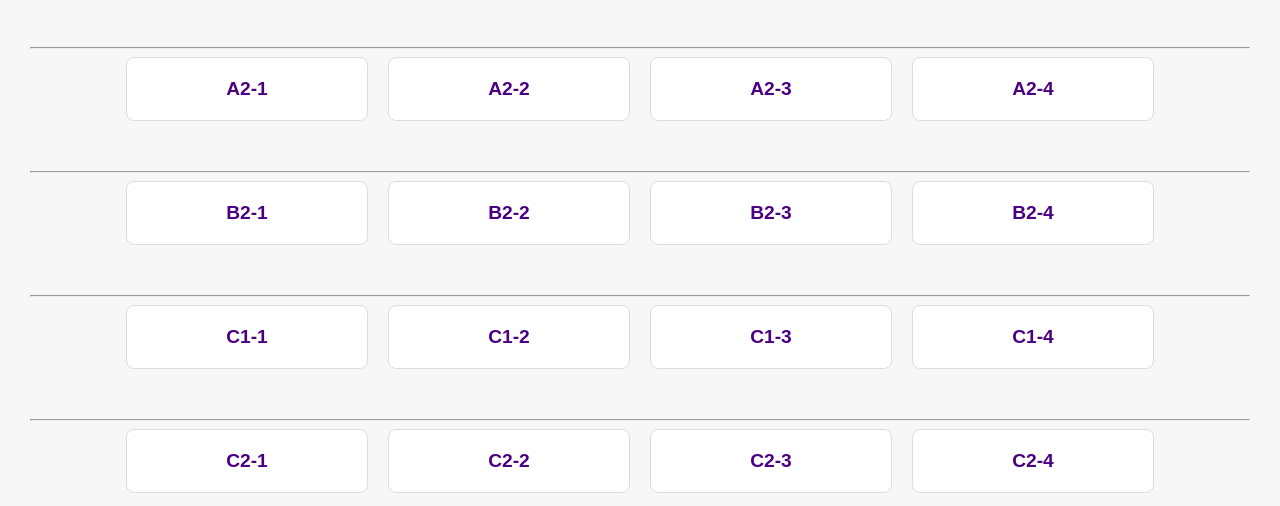
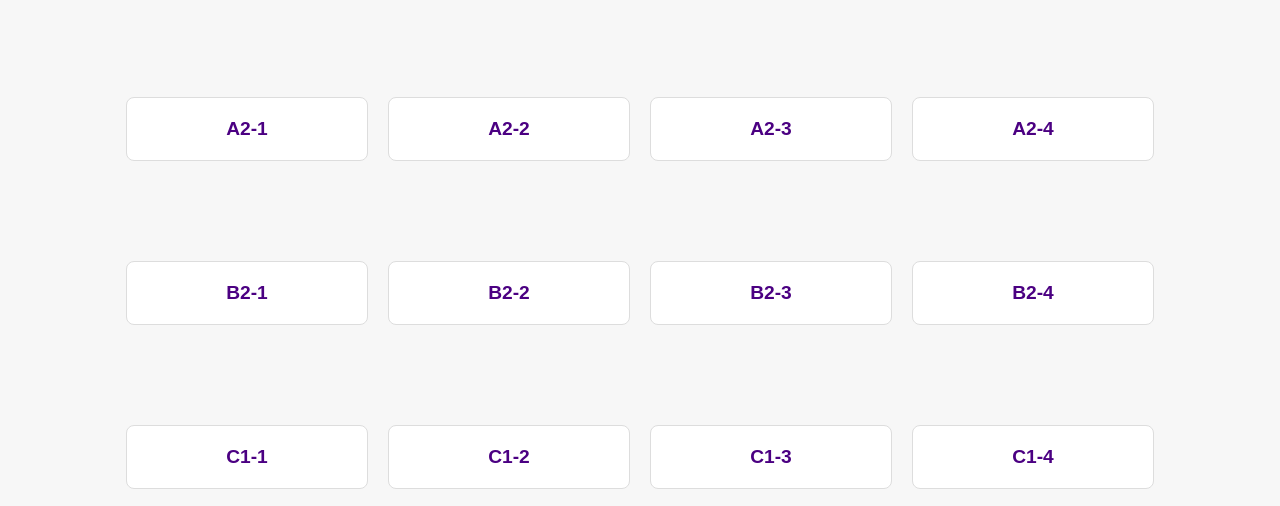
Before and after one commit to besmartezzahra/besmartquizzes, a plain HTML site: page public/index.html in a window 1280 px wide. Shown: the part 294-800 px from the top of the page. Drawn offline with Linux system fonts and the light colour scheme.

Commit message:
Update index.html

```diff
--- a/public/index.html
+++ b/public/index.html
@@ -85,28 +85,28 @@
             <div class="category"><a href="/A1-3.html">A1-3</a></div>
             <div class="category"><a href="/A1-4.html">A1-4</a></div>
         </div>
-        <hr>
+        <div style="height: 50px;"></div>
         <div class="categories">
             <div class="category"><a href="/A2-1.html">A2-1</a></div>
             <div class="category"><a href="/A2-2.html">A2-2</a></div>
             <div class="category"><a href="/A2-3.html">A2-3</a></div>
             <div class="category"><a href="/A2-4.html">A2-4</a></div>
         </div>
-        <hr>
+        <div style="height: 50px;"></div>
         <div class="categories">
             <div class="category"><a href="/B2-1.html">B2-1</a></div>
             <div class="category"><a href="/B2-2.html">B2-2</a></div>
             <div class="category"><a href="/B2-3.html">B2-3</a></div>
             <div class="category"><a href="/B2-4.html">B2-4</a></div>
         </div>
-        <hr>
+        <div style="height: 50px;"></div>
         <div class="categories">
             <div class="category"><a href="/C1-1.html">C1-1</a></div>
             <div class="category"><a href="/C1-2.html">C1-2</a></div>
             <div class="category"><a href="/C1-3.html">C1-3</a></div>
             <div class="category"><a href="/C1-4.html">C1-4</a></div>
         </div>
-        <hr>
+        <div style="height: 50px;"></div>
         <div class="categories">
             <div class="category"><a href="/C2-1.html">C2-1</a></div>
             <div class="category"><a href="/C2-2.html">C2-2</a></div>
```
